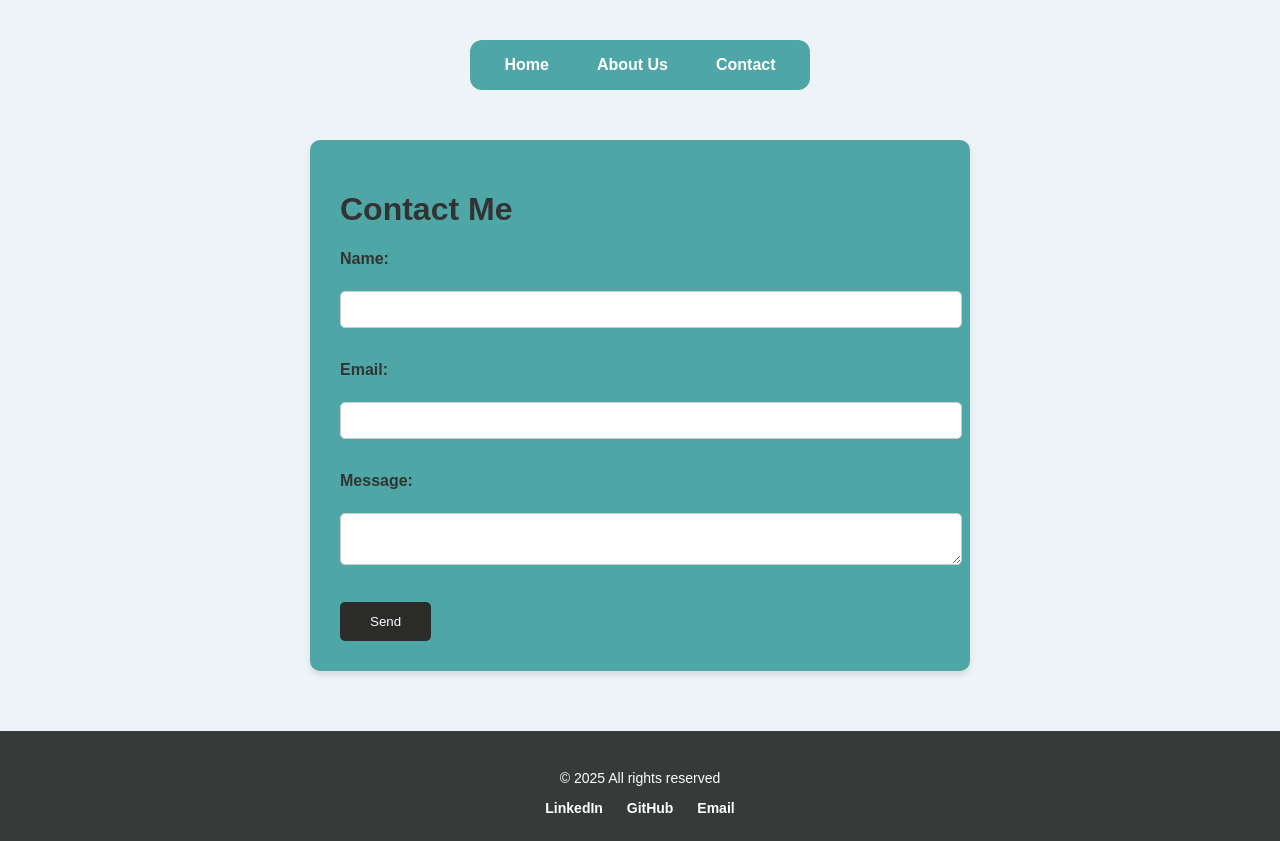
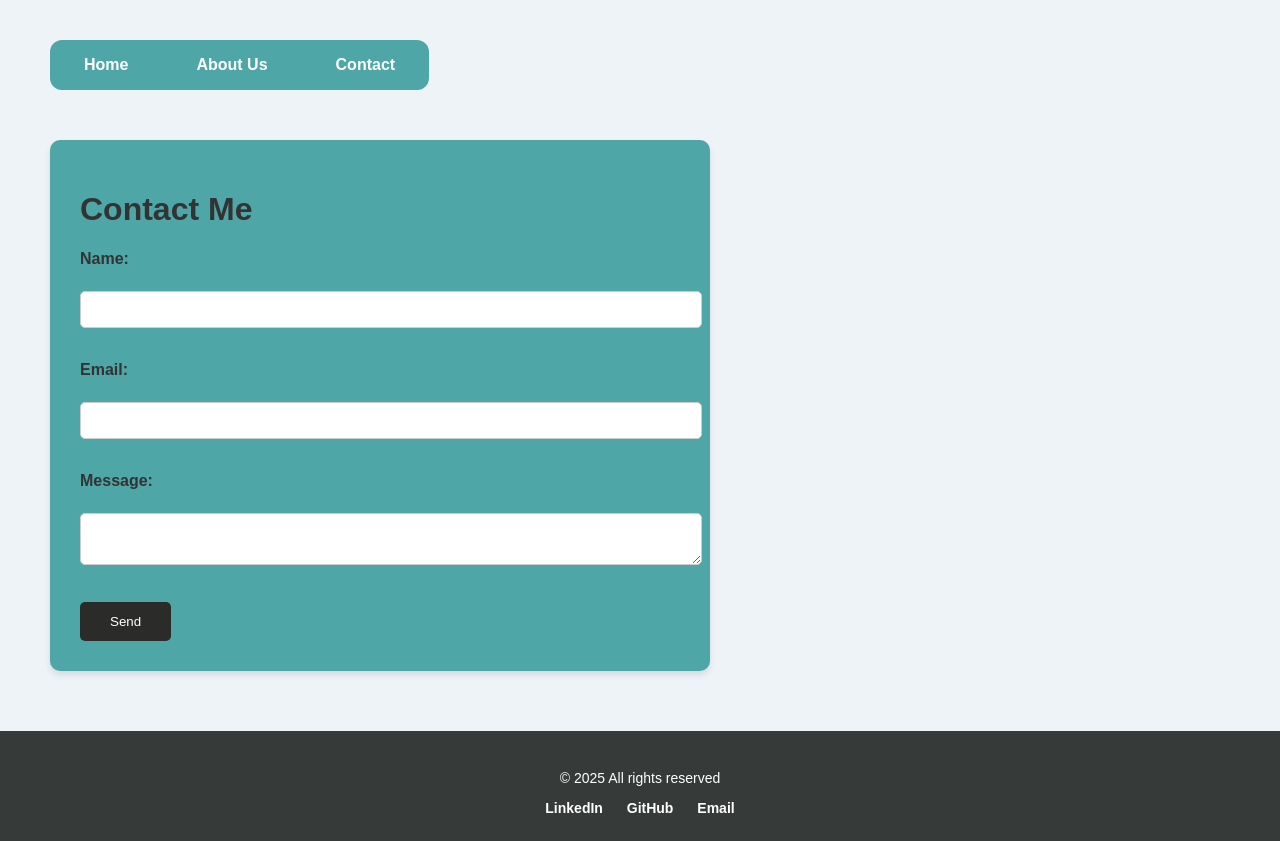
Before and after one commit to shaima-bataineh/my-profile-page, a plain HTML site: page Contact.html in a window 1280 px wide. Drawn offline with Linux system fonts and the light colour scheme.

Commit message:
Update style.css

```diff
--- a/css/style.css
+++ b/css/style.css
@@ -128,7 +128,7 @@ footer {
 .email:hover { color: #e74c3c; }
 
 .contact-page .main-content {
- margin: 50px auto;
+ margin: 50px 0 50px 50px; /* يسار */
  padding:30px;
  border-radius: 10px;
  box-shadow:0 4px 6px rgba(0,0,0,0.1);
@@ -140,12 +140,10 @@ footer {
 
 .contact-page .nav {
   display: flex;
-  justify-content: center;
-  gap: 20px;
-
+  justify-content: flex-start;
+  gap: 40px;
   width: fit-content;
-  margin: 40px auto;
-
+  margin: 40px 0 20px 50px;
   padding: 10px 20px;
   border-radius: 12px;
   background-color: #4fa6a6;}
```
